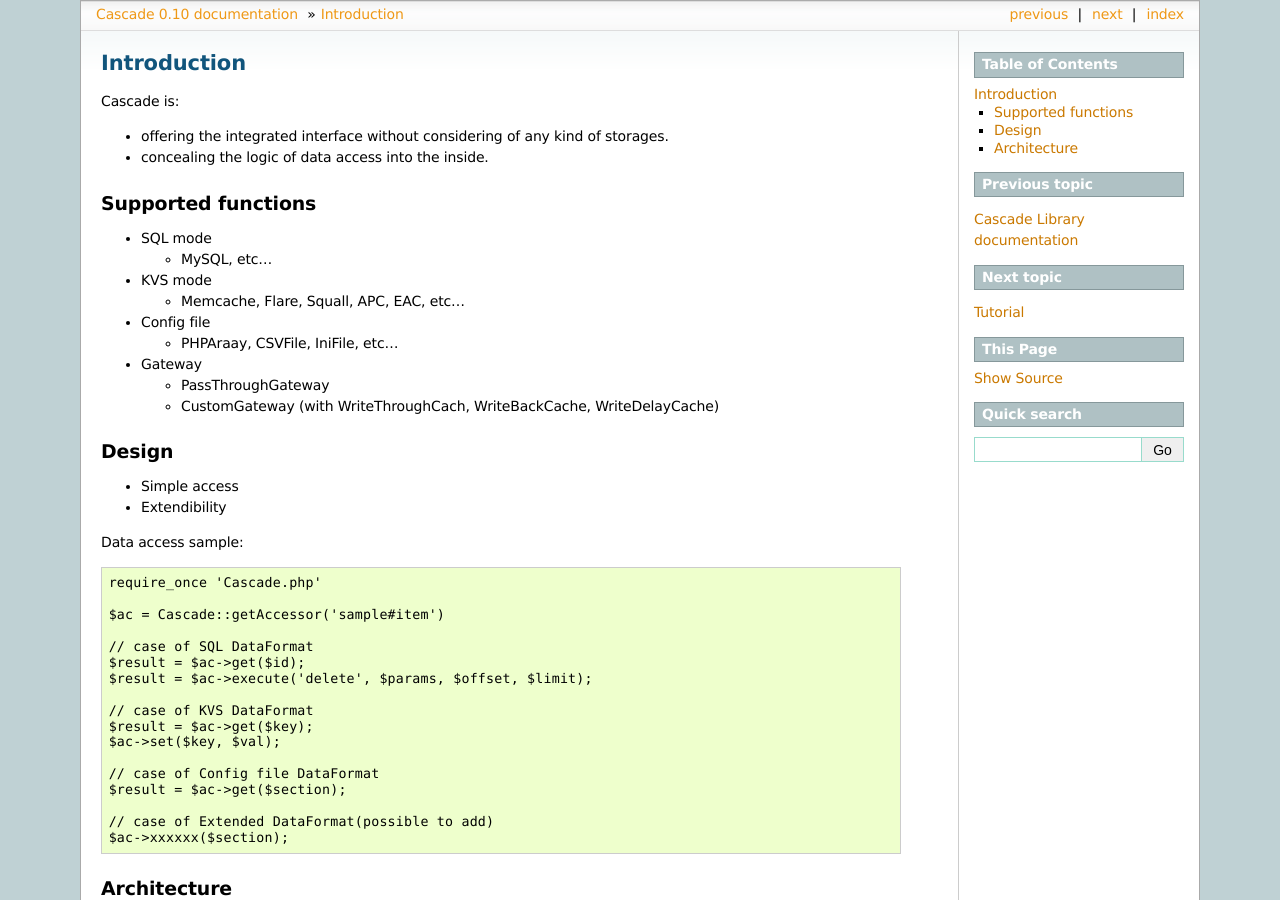
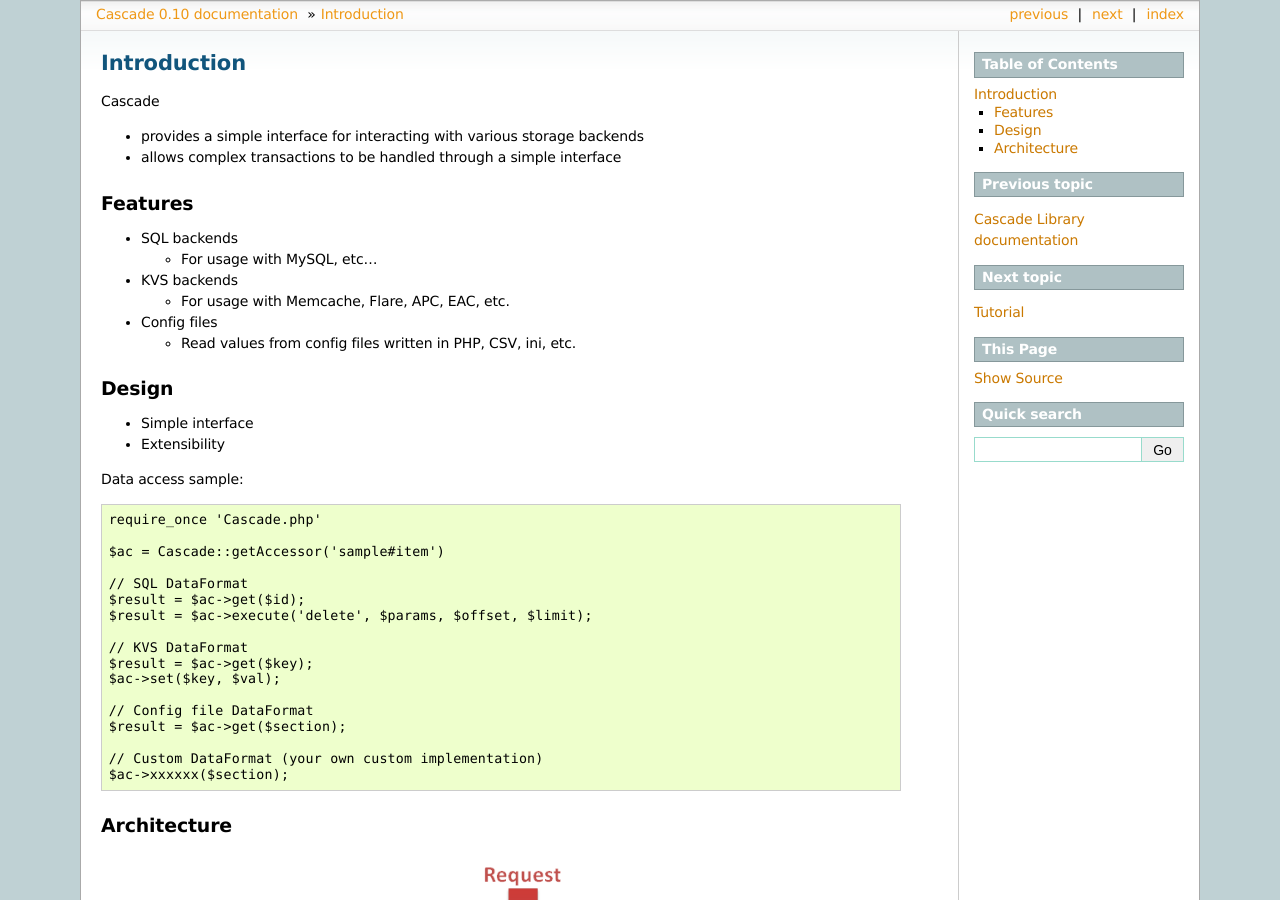
Before and after one commit to gree/cascade, a Sphinx documentation site: the page built from doc/intro.rst, in a window 1280 px wide and 900 px high. Built offline with Sphinx 7.4.7, drawn with Linux system fonts in a browser that asks for light colours.

Commit message:
edited intro.rst text

```diff
--- a/doc/intro.rst
+++ b/doc/intro.rst
@@ -1,33 +1,28 @@
 Introduction
 ==============================
-Cascade is:
+Cascade
 
-* offering the integrated interface without considering of any kind of storages.
-* concealing the logic of data access into the inside.
+* provides a simple interface for interacting with various storage backends
+* allows complex transactions to be handled through a simple interface
 
-Supported functions
+Features
 ------------------------------
-* SQL mode
+* SQL backends
 
-  * MySQL, etc...
+  * For usage with MySQL, etc...
 
-* KVS mode
+* KVS backends
 
-  * Memcache, Flare, Squall, APC, EAC, etc...
+  * For usage with Memcache, Flare, APC, EAC, etc.
 
-* Config file
+* Config files
 
-  * PHPAraay, CSVFile, IniFile, etc...
-
-* Gateway
-
-  * PassThroughGateway
-  * CustomGateway (with WriteThroughCach, WriteBackCache, WriteDelayCache)
+  * Read values from config files written in PHP, CSV, ini, etc.
 
 Design
 ------------------------------
-* Simple access
-* Extendibility
+* Simple interface
+* Extensibility
 
 
 Data access sample::
@@ -36,18 +31,18 @@
 
   $ac = Cascade::getAccessor('sample#item')
 
-  // case of SQL DataFormat
+  // SQL DataFormat
   $result = $ac->get($id);
   $result = $ac->execute('delete', $params, $offset, $limit);
 
-  // case of KVS DataFormat
+  // KVS DataFormat
   $result = $ac->get($key);
   $ac->set($key, $val);
 
-  // case of Config file DataFormat
+  // Config file DataFormat
   $result = $ac->get($section);
 
-  // case of Extended DataFormat(possible to add)
+  // Custom DataFormat (your own custom implementation)
   $ac->xxxxxx($section);
 
 Architecture
```
